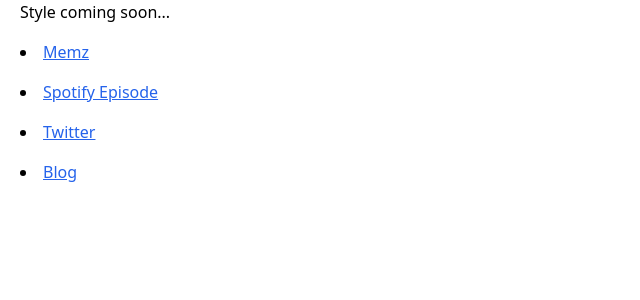
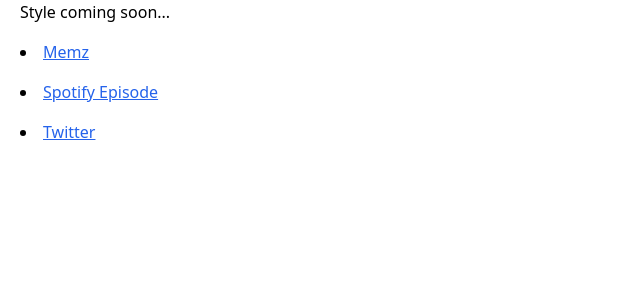
Before and after one commit to cha0sg0d/site, a SvelteKit app: page / in a window 1280 px wide. Shown: the top 300 px of the page, without its empty margins (0-640 px from the left). Built offline with nearby package versions, Linux system fonts and the light colour scheme.

Commit message:
chore: base update

```diff
--- a/src/pages/Home.svelte
+++ b/src/pages/Home.svelte
@@ -13,6 +13,8 @@
 			>
 		</li>
 		<li><a href="https://twitter.com/cha0sg0d_" target="_blank">Twitter</a></li>
-		<li><a href="{base}/blog">Blog</a></li>
+		{#if base}
+			<li><a href="{base}/blog">Blog</a></li>
+		{/if}
 	</ul>
 </div>
```
